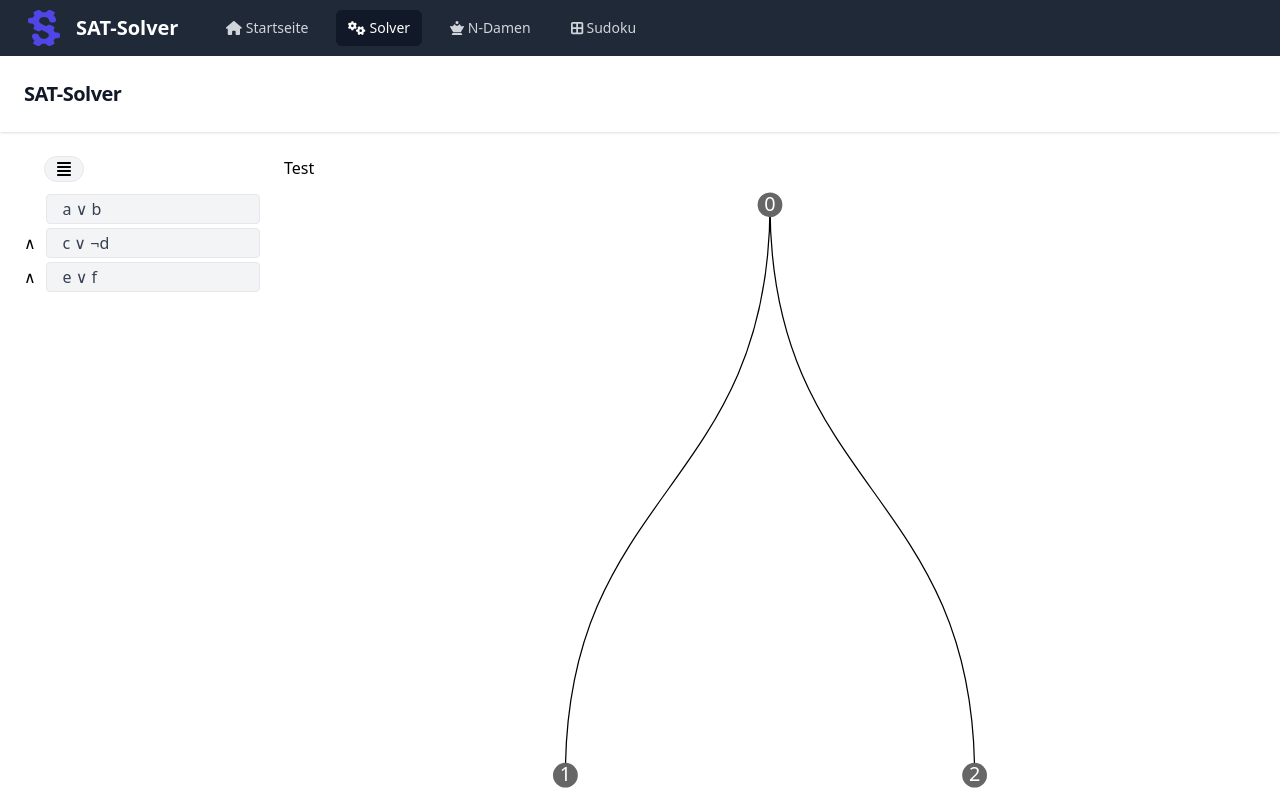
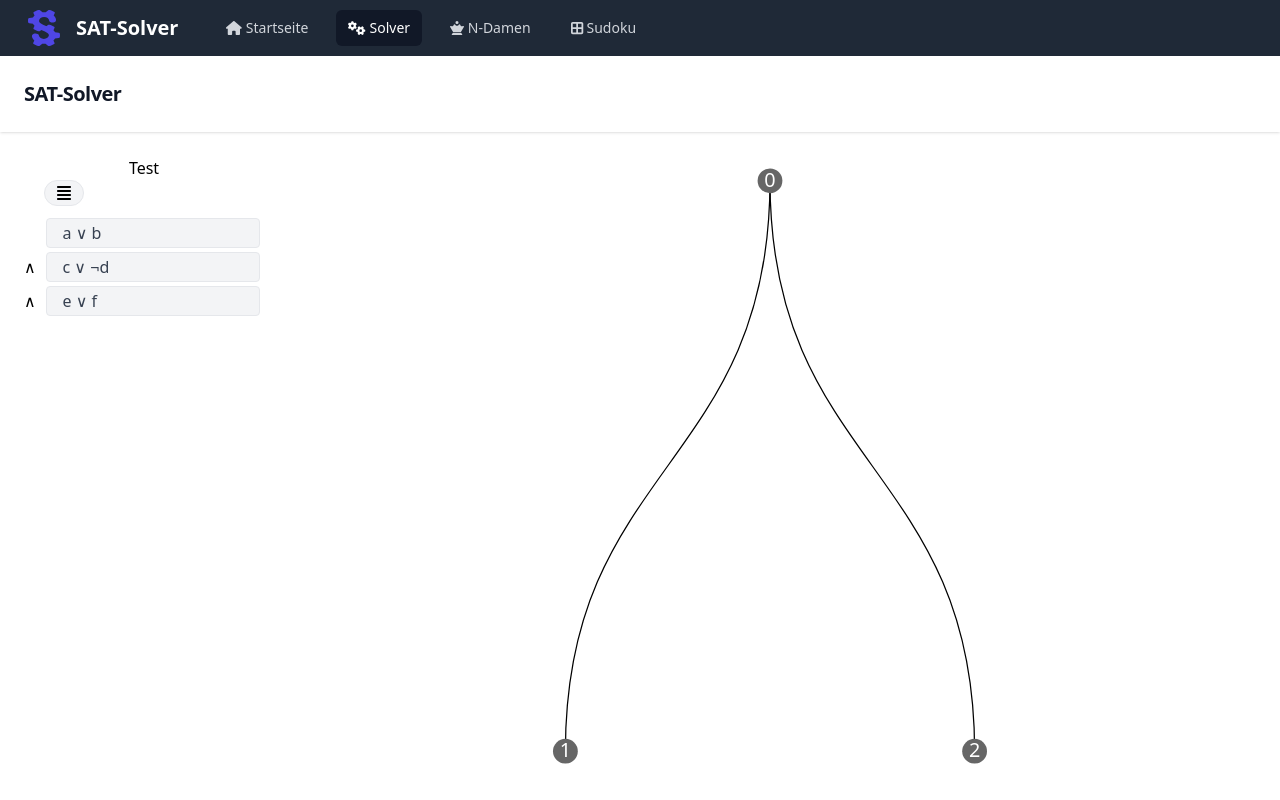
Before and after one commit to Fabi-02/SAT-Solver, a Vue app: page /solver in a window 1280 px wide. Built offline with nearby package versions, Linux system fonts and the light colour scheme.

Commit message:
correct parsing of the cnf-formula

```diff
--- a/src/components/d3/D3Test.vue
+++ b/src/components/d3/D3Test.vue
@@ -156,13 +156,13 @@ function test() {
     // })
     update();
 }
+
+defineExpose({ test });
 </script>
 
 
 <template>
-    <div id="d3-test">
-        <button @click="test">Test</button>
-    </div>
+    <div id="d3-test"></div>
 </template>
 
 
--- a/src/components/formula/FormulaInput.vue
+++ b/src/components/formula/FormulaInput.vue
@@ -3,12 +3,18 @@ import ModernInput from "@components/formula/ModernInput.vue"
 import TextFieldInput from "@components/formula/TextFieldInput.vue"
 import { ref } from "vue";
 
-const formularString = ref("a b\nc -d\ne f")
+const props = defineProps({
+    formula: { type: String, required: true }
+});
+
+const emit = defineEmits<{
+    (e: 'update:formula', value: string): void
+}>();
 
 const modernInput = ref(true)
 
 function updateFormula(formulaString: string) {
-    formularString.value = formulaString;
+    emit("update:formula", formulaString);
 }
 </script>
 
@@ -18,7 +24,7 @@ function updateFormula(formulaString: string) {
             <font-awesome-icon icon="fa-solid fa-align-justify" v-if="modernInput" />
             <font-awesome-icon icon="fa-regular fa-square" v-else />
         </button>
-        <ModernInput :formula="formularString" @update:formula="updateFormula" v-if="modernInput"/>
-        <TextFieldInput :formula="formularString" @update:formula="updateFormula" v-else/>
+        <ModernInput :formula="formula" @update:formula="updateFormula" v-if="modernInput"/>
+        <TextFieldInput :formula="formula" @update:formula="updateFormula" v-else/>
     </div>
 </template>
--- /dev/null
+++ b/src/ts/dpll.ts
@@ -0,0 +1,6 @@
+
+export function* dpll() {
+    yield 1;
+    yield 2;
+    yield 3;
+}
--- a/src/ts/formula.ts
+++ b/src/ts/formula.ts
@@ -3,7 +3,10 @@ export class CNF {
 
     constructor(text: string) {
         this.formulas = []
-        for (let line of text.split("\n")) {
+        let lines = text.trim()
+            .replaceAll(/\s\s+/g, " ")
+            .split(/\r\n|\n/);
+        for (let line of lines) {
             this.formulas.push(new Formula(line));
         }
     }
@@ -14,9 +17,7 @@ export class Formula {
 
     constructor(text: string) {
         this.variables = [];
-        let variables = text.trim()
-            .replaceAll(/\s\s+/g, ' ')
-            .split(/\r\n|\n/);
+        let variables = text.split(" ")
         for (let variable of variables) {
             let neg = variable.startsWith("-");
             if (neg) {
@@ -28,11 +29,11 @@ export class Formula {
 }
 
 export class Variable {
-    text: string;
+    identifier: string;
     neg: boolean;
 
-    constructor(text: string, neg: boolean) {
-        this.text = text;
+    constructor(identifier: string, neg: boolean) {
+        this.identifier = identifier;
         this.neg = neg;
     }
 }
--- a/src/views/Solver.vue
+++ b/src/views/Solver.vue
@@ -2,17 +2,32 @@
 import ContentPage from '@components/ContentPage.vue'
 import FormulaInput from '@components/formula/FormulaInput.vue'
 import D3Test from '@components/d3/D3Test.vue'
+import { ref } from 'vue';
+import { CNF } from '@ts/formula';
+import { dpll } from '@/ts/dpll';
+
+const formulaString = ref("a b\nc -d\ne f");
+
+const d3Test = ref();
+
+function test() {
+    let cnf = new CNF(formulaString.value);
+    console.log(cnf);
+    for (let i of dpll()) {
+        console.log(i);
+    }
+}
 </script>
 
 <template>
     <ContentPage name="SAT-Solver">
-        <!-- <div class="h-full rounded-lg border-4 border-dashed border-gray-200">
-            <D3Test />
-        </div> -->
         <div class="flex space-x-5 h-full">
-            <FormulaInput class="w-60 h-full shrink-0"/>
+            <div class="w-60 flex flex-col shrink-0">
+                <button @click="test" class="w-full">Test</button>
+                <FormulaInput v-model:formula="formulaString" class="h-full"/>
+            </div>
             <div class="relative w-full">
-                <D3Test />
+                <D3Test ref="d3Test"/>
             </div>
         </div>
     </ContentPage>
--- a/vite.config.ts
+++ b/vite.config.ts
@@ -28,6 +28,7 @@ export default defineConfig({
     alias: {
       '@': '/src',
       '@components': '/src/components',
+      '@ts': '/src/ts',
       '@views': '/src/views',
       '@assets': '/src/assets',
       '@routes': '/src/router/routes',
```
Also changed, not shown: tsconfig.json (+10 -1 lines).
